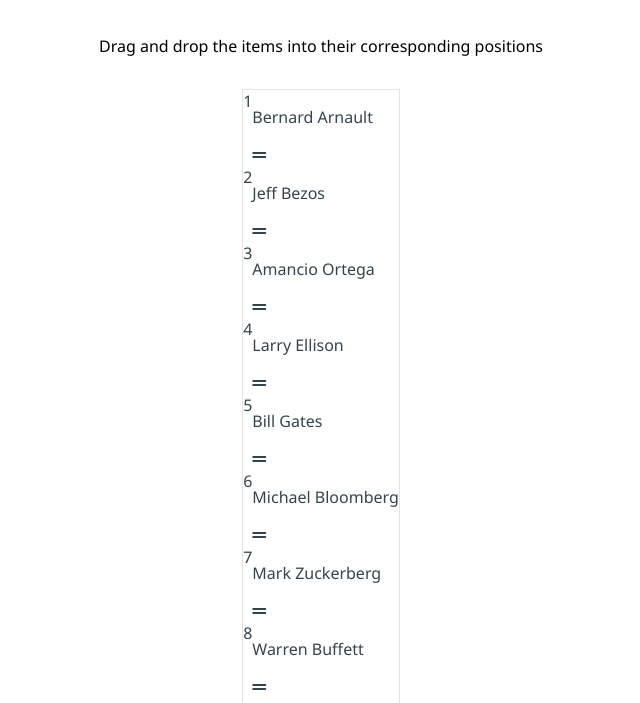
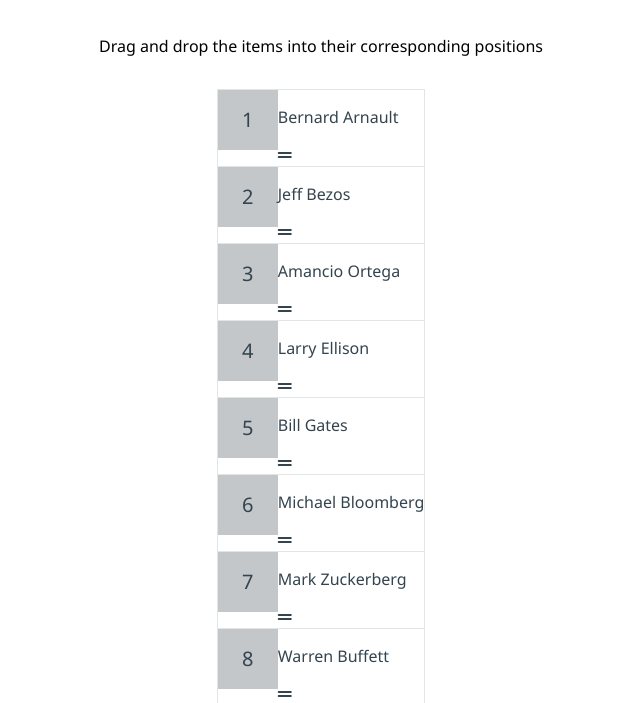
Before and after one commit to akelee/drag-drop, a plain HTML site: page index.html in a window 1280 px wide. Shown: the part 67-770 px from the top of the page, without its empty margins (319-959 px from the left). Drawn offline with Linux system fonts and the light colour scheme.

Commit message:
Update style.css

```diff
--- a/style.css
+++ b/style.css
@@ -33,3 +33,18 @@ body{
     display: flex;
     flex: 1;
 }
+
+.draggable-list li:not(:last-of-type){
+     /*all items except last one*/
+     border-bottom: 1px solid var(--border-color);
+}
+
+.draggable-list .number {
+    background-color: var(--background-color);
+    display: flex;
+    align-items: center;
+    justify-content: center;
+    font-size: 20px;
+    height: 60px;
+    width:60px;
+}
```
